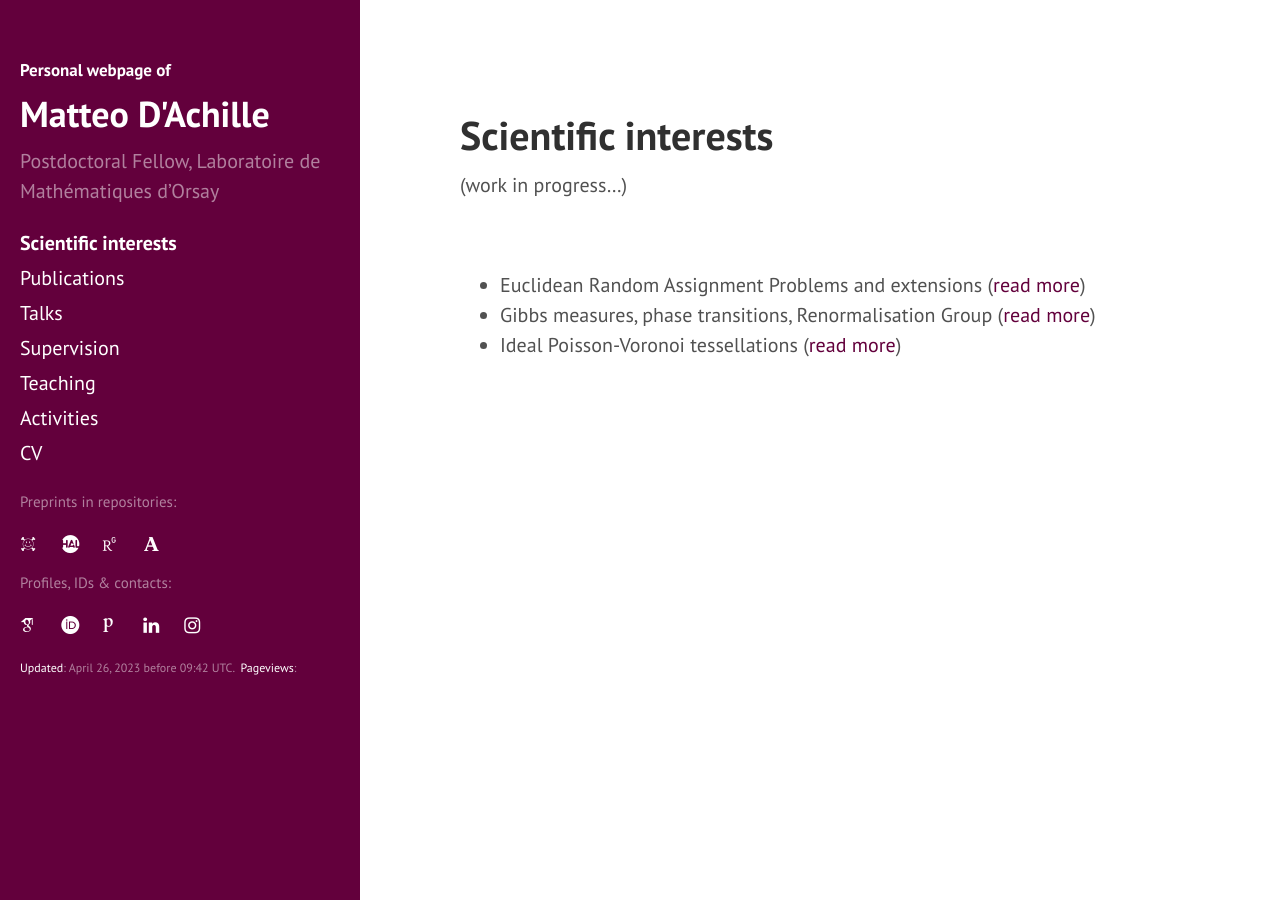
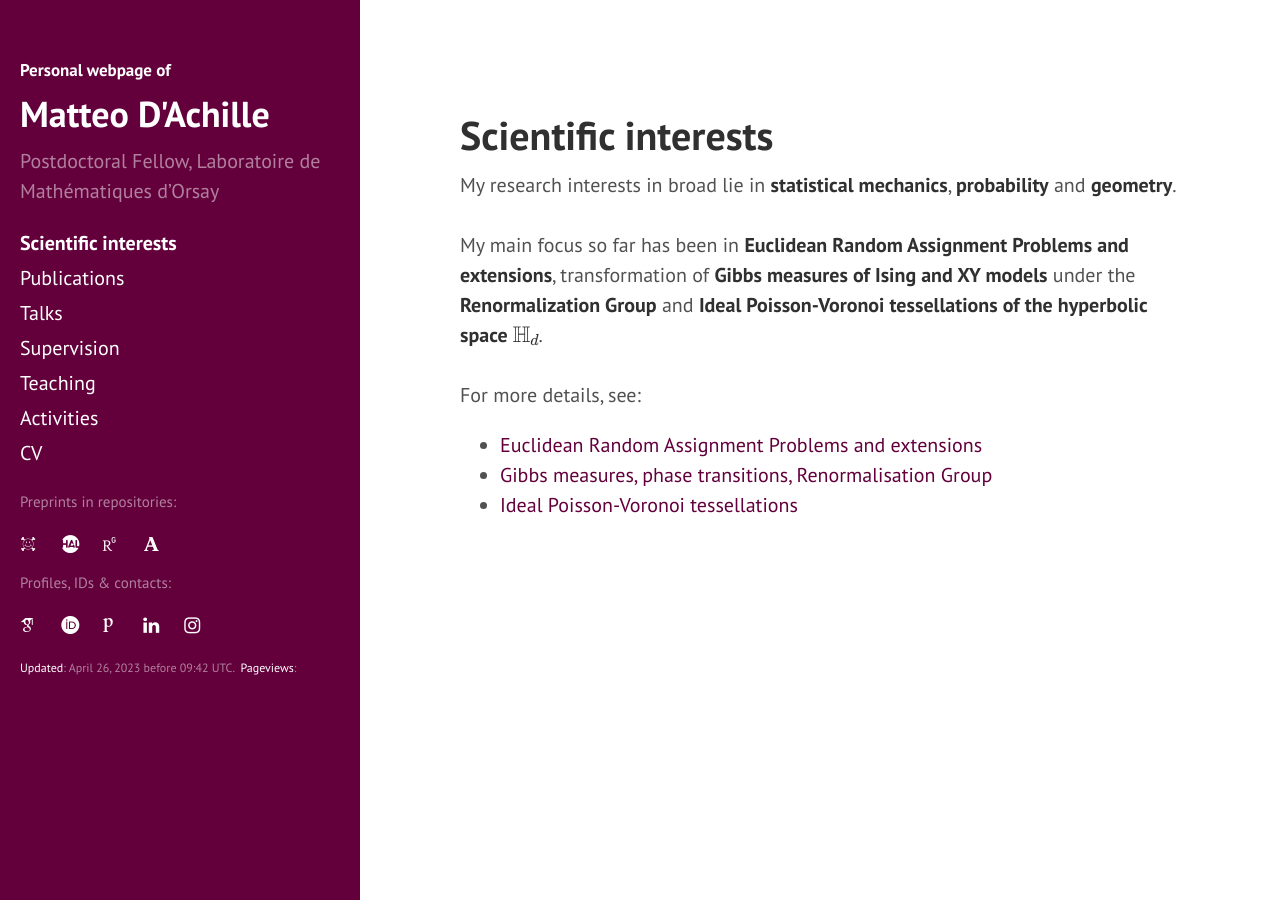
Before and after one commit to matteodachille/matteodachille.github.io, a Jekyll site: the page built from scientific-interests.md, in a window 1280 px wide. Built offline with Jekyll 4.4.1, drawn with Linux system fonts in a browser that asks for light colours; nearby versions of some CDN libraries; some web fonts are replaced.

Commit message:
Fixed typos and cleaned a few pages.

```diff
--- a/index.html
+++ b/index.html
@@ -45,12 +45,12 @@ See <a href="/scientific-interests">here</a> for scientific interests.
 <div>
   <div class="imgContainer">
        <a href="https://www.imo.universite-paris-saclay.fr/en/" target="_blank">
-         <img src="../assets/Orsay2.jpg" style=" border-radius: 2px; margin-top : 10px; padding-right: 30px;" height="50" width="100%"/>
+         <img src="../assets/Orsay2.jpg" style=" border-radius: 2px; margin-top : 10px; padding-right: 27px;" height="50" width="100%"/>
        </a>
   </div>
 <div class="imgContainer">
     <a href="https://www.universite-paris-saclay.fr/en" target="_blank">
-      <img class="right-img" src="../assets/logoupsaclay.png" style="margin-top : 0px; padding-right: 10px;" height="60" width="100%"/>
+      <img src="../assets/logoupsaclay2.png" style="margin-top : 0px; padding-right: 10px; border-radius: 0px;" height="60" width="100%"/>
     </a>
 
 </div>
--- a/scientific-interests.md
+++ b/scientific-interests.md
@@ -3,15 +3,16 @@ layout: page
 title: Scientific interests
 order: 2
 ---
-<!--  My research work focuses on statistical mechanics, mathematical physics and probability, especially in connection with the keywords **universality** and **phase transition**. I often make use of numerical experiments.
--->
-(work in progress...)
-
+My research interests in broad lie in **statistical mechanics**, **probability** and **geometry**.
 <br/>
-
-- Euclidean Random Assignment Problems and extensions ([read more]({{ site.baseurl }}erap))
-- Gibbs measures, phase transitions, Renormalisation Group ([read more]({{ site.baseurl }}gibbsrg))
-- Ideal Poisson-Voronoi tessellations ([read more]({{ site.baseurl }}ipvt))
+ <br/>
+ My main focus so far has been in **Euclidean Random Assignment Problems and extensions**, transformation of **Gibbs measures of Ising and XY models** under the **Renormalization Group** and **Ideal Poisson-Voronoi tessellations of the hyperbolic space \\(\mathbb{H}_d\\)**.
+ <br/>
+  <br/>
+ For more details, see:
+- [Euclidean Random Assignment Problems and extensions]({{ site.baseurl }}erap)
+- [Gibbs measures, phase transitions, Renormalisation Group]({{ site.baseurl }}gibbsrg)
+- [Ideal Poisson-Voronoi tessellations]({{ site.baseurl }}ipvt)
 <!--- Nonlinear randomized urn models ([read more]({{ site.baseurl }}nlrum))
 -->
   <!--Some background on this project can be found [at this ResearchGate project page](https://www.researchgate.net/project/Bipartite-matching-relationship-between-random-and-Euclidean-graphs)
```
Also changed, not shown: other parts of index.html (+1 -1 lines), erap.md (+11 -22 lines), gibbsrg.md (+12 -8 lines), ipvt.md (+9 -9 lines), Gemfile.lock, assets/logoupsaclay2.png (added).
